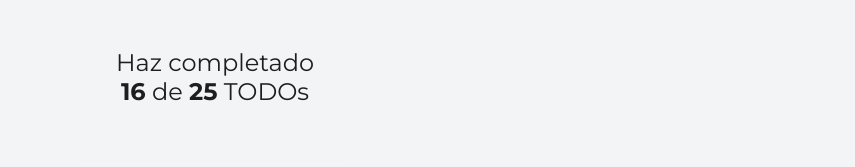
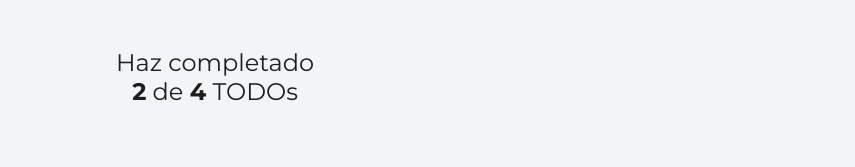
Before and after one commit to Momfus/CoursePlatzi-ReactStart-toDoList, a React (Create React App) app: page / in a window 1280 px wide. Shown: the top 167 px of the page, without its empty margins (425-1280 px from the left). Built offline with nearby package versions, Linux system fonts and the light colour scheme.

Commit message:
comunicar estados para el total de todos terminados

```diff
--- a/src/App.js
+++ b/src/App.js
@@ -14,10 +14,18 @@
 ];
 
 function App() {
+  const [todos, setTodos] = React.useState(defaultTodos);
+  const [searchValue, setSearchValue] = React.useState(""); // Nomeclatura: state, setState
+
+  const completedTodos = todos.filter((todo) => !!todo.completed).length; // todo.completed === true; el simbolo !! lo convierte en booleano en caso que haya string o un valor cualquiera
+  const totalTodos = todos.length;
+
+  console.log("Los usuarios buscan todos de " + searchValue);
+
   return (
     <React.Fragment>
-      <TodoCounter completed={16} total={25} />
-      <TodoSearch />
+      <TodoCounter completed={completedTodos} total={totalTodos} />
+      <TodoSearch searchValue={searchValue} setSearchValue={setSearchValue} />
 
       <br />
 
--- a/src/TodoSearch.js
+++ b/src/TodoSearch.js
@@ -1,10 +1,7 @@
 import "./TodoSearch.css";
 import React from "react";
 
-function TodoSearch() {
-  const [searchValue, setSearchValue] = React.useState(""); // Nomeclatura: state, setState
-
-  console.log("Los usuarios buscan todos de " + searchValue);
+function TodoSearch({ searchValue, setSearchValue }) {
   return (
     <input
       placeholder="Cortar cebolla"
```
